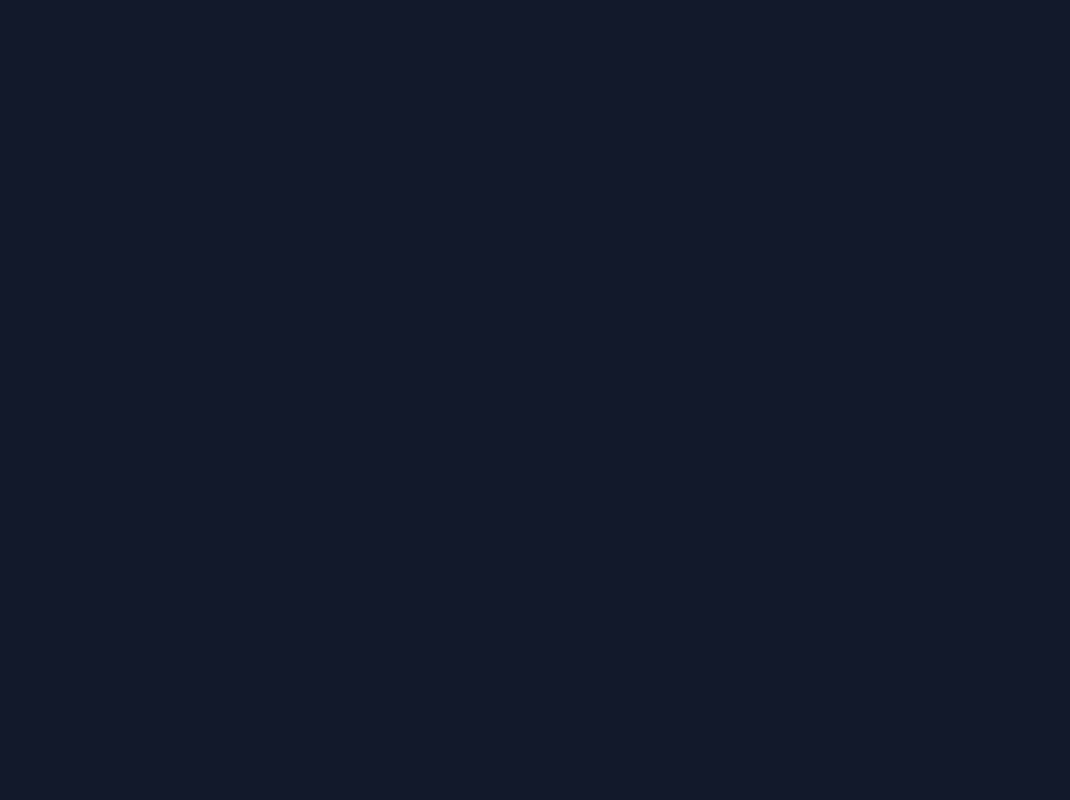
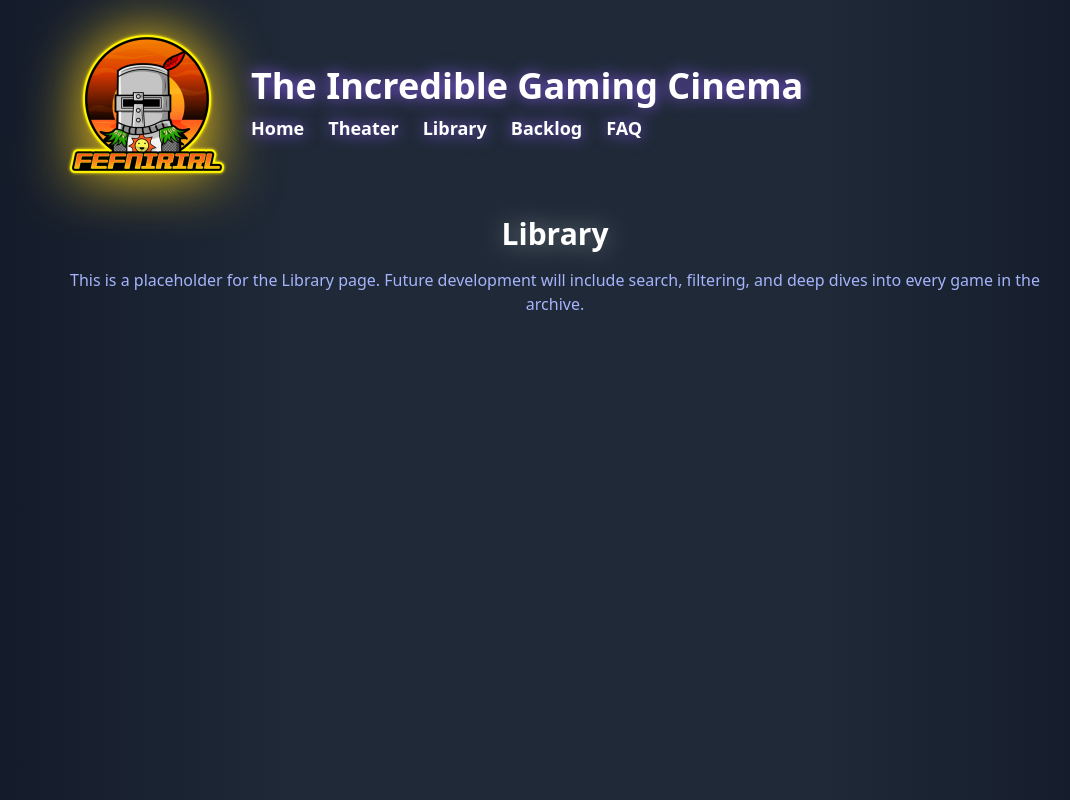
Before and after one commit to trevman727/fefnirirl-site2, a React (Vite) app: page /library in a window 1280 px wide. Before the commit this address had no page. Shown: the whole page, without its empty margins (85-1155 px from the left). Built offline with nearby package versions, Linux system fonts and the light colour scheme.

Commit message:
Placeholder pages for Library and FAQ

```diff
--- a/src/App.jsx
+++ b/src/App.jsx
@@ -1,16 +1,19 @@
 import React from 'react';
-import { BrowserRouter as Router, Routes, Route } from 'react-router-dom';
-import BacklogPage from './BacklogPage';
-import CompletedPage from './CompletedPage';
+import { Routes, Route } from 'react-router-dom';
+import BacklogPage from './BacklogPage.jsx';
+import CompletedPage from './CompletedPage.jsx';
+import LibraryPage from './LibraryPage.jsx';
+import FAQpage from './FAQPage.jsx';
+import Home from './HomePage.jsx';
 
 export default function App() {
   return (
-    <Router>
-      <Routes>
-        <Route path="/backlog" element={<BacklogPage />} />
-        <Route path="/completed" element={<CompletedPage />} />
-        <Route path="/" element={<BacklogPage />} /> {/* Default route */}
-      </Routes>
-    </Router>
+    <Routes>
+      <Route path="/" element={<Home />} />
+      <Route path="/completed" element={<CompletedPage />} />
+      <Route path="/backlog" element={<BacklogPage />} />
+      <Route path="/library" element={<LibraryPage />} />
+      <Route path="/faq" element={<FAQpage />} />
+    </Routes>
   );
 }
--- /dev/null
+++ b/src/FAQPage.jsx
@@ -0,0 +1,36 @@
+import React from 'react';
+import { Link } from 'react-router-dom';
+
+const Logo = "/FefnirIRLlogoFull.png";
+
+export default function LibraryPage() {
+  return (
+    <div className="bg-[linear-gradient(to_right,_#111827,_#1f2937_30%,_#1f2937_70%,_#111827)] min-h-screen">
+      <div className="relative p-6 max-w-5xl mx-auto text-white">
+        <div className="flex items-center mb-6">
+          <Link to="/">
+            <img src={Logo} alt="Logo" className="w-40 h-40 mr-6 drop-shadow-[0_0_30px_#facc15]" />
+          </Link>
+          <div>
+            <h1 className="text-4xl font-bold text-white drop-shadow-[0_0_14px_#8b5cf6] mb-2 drop-shadow-[0_0_8px_#8b5cf6]">
+              The Incredible Gaming Cinema
+            </h1>
+            <nav className="flex space-x-6 text-white text-lg font-semibold">
+              <Link to="/" className="text-white transition-all drop-shadow-[0_0_8px_#8b5cf6] hover:text-indigo-300">Home</Link>
+              <Link to="/completed" className="text-white transition-all drop-shadow-[0_0_8px_#8b5cf6] hover:text-indigo-300">Theater</Link>
+              <Link to="/library" className="text-white transition-all drop-shadow-[0_0_8px_#8b5cf6] hover:text-indigo-300">Library</Link>
+              <Link to="/backlog" className="text-white transition-all drop-shadow-[0_0_8px_#8b5cf6] hover:text-indigo-300">Backlog</Link>
+              <Link to="/faq" className="text-white transition-all drop-shadow-[0_0_8px_#8b5cf6] hover:text-indigo-300">FAQ</Link>
+            </nav>
+          </div>
+        </div>
+
+        {/* Library Page Placeholder */}
+        <div className="mt-8 text-center">
+          <h2 className="text-3xl font-bold drop-shadow-[0_0_12px_rgba(255,255,255,0.4)]">FAQ</h2>
+          <p className="mt-4 text-indigo-300">This is a placeholder for the FAQ page. Future development will include search, filtering, and deep dives into every game in the archive.</p>
+        </div>
+      </div>
+    </div>
+  );
+}
--- /dev/null
+++ b/src/LibraryPage.jsx
@@ -0,0 +1,36 @@
+import React from 'react';
+import { Link } from 'react-router-dom';
+
+const Logo = "/FefnirIRLlogoFull.png";
+
+export default function LibraryPage() {
+  return (
+    <div className="bg-[linear-gradient(to_right,_#111827,_#1f2937_30%,_#1f2937_70%,_#111827)] min-h-screen">
+      <div className="relative p-6 max-w-5xl mx-auto text-white">
+        <div className="flex items-center mb-6">
+          <Link to="/">
+            <img src={Logo} alt="Logo" className="w-40 h-40 mr-6 drop-shadow-[0_0_30px_#facc15]" />
+          </Link>
+          <div>
+            <h1 className="text-4xl font-bold text-white drop-shadow-[0_0_14px_#8b5cf6] mb-2 drop-shadow-[0_0_8px_#8b5cf6]">
+              The Incredible Gaming Cinema
+            </h1>
+            <nav className="flex space-x-6 text-white text-lg font-semibold">
+              <Link to="/" className="text-white transition-all drop-shadow-[0_0_8px_#8b5cf6] hover:text-indigo-300">Home</Link>
+              <Link to="/completed" className="text-white transition-all drop-shadow-[0_0_8px_#8b5cf6] hover:text-indigo-300">Theater</Link>
+              <Link to="/library" className="text-white transition-all drop-shadow-[0_0_8px_#8b5cf6] hover:text-indigo-300">Library</Link>
+              <Link to="/backlog" className="text-white transition-all drop-shadow-[0_0_8px_#8b5cf6] hover:text-indigo-300">Backlog</Link>
+              <Link to="/faq" className="text-white transition-all drop-shadow-[0_0_8px_#8b5cf6] hover:text-indigo-300">FAQ</Link>
+            </nav>
+          </div>
+        </div>
+
+        {/* Library Page Placeholder */}
+        <div className="mt-8 text-center">
+          <h2 className="text-3xl font-bold drop-shadow-[0_0_12px_rgba(255,255,255,0.4)]">Library</h2>
+          <p className="mt-4 text-indigo-300">This is a placeholder for the Library page. Future development will include search, filtering, and deep dives into every game in the archive.</p>
+        </div>
+      </div>
+    </div>
+  );
+}
--- a/src/main.jsx
+++ b/src/main.jsx
@@ -1,19 +1,13 @@
 import React from 'react';
 import { createRoot } from 'react-dom/client';
-import { BrowserRouter, Routes, Route } from 'react-router-dom';
-import BacklogPage from './BacklogPage.jsx';
-import CompletedPage from './CompletedPage.jsx';
-import Home from './HomePage.jsx';
+import { BrowserRouter } from 'react-router-dom';
+import App from './App.jsx';  // 👈 This is the key change
 import './index.css';
 
 createRoot(document.getElementById('root')).render(
   <React.StrictMode>
     <BrowserRouter>
-      <Routes>
-        <Route path="/" element={<Home />} />
-        <Route path="/completed" element={<CompletedPage />} />
-        <Route path="/backlog" element={<BacklogPage />} />
-      </Routes>
+      <App />
     </BrowserRouter>
   </React.StrictMode>
 );
```
